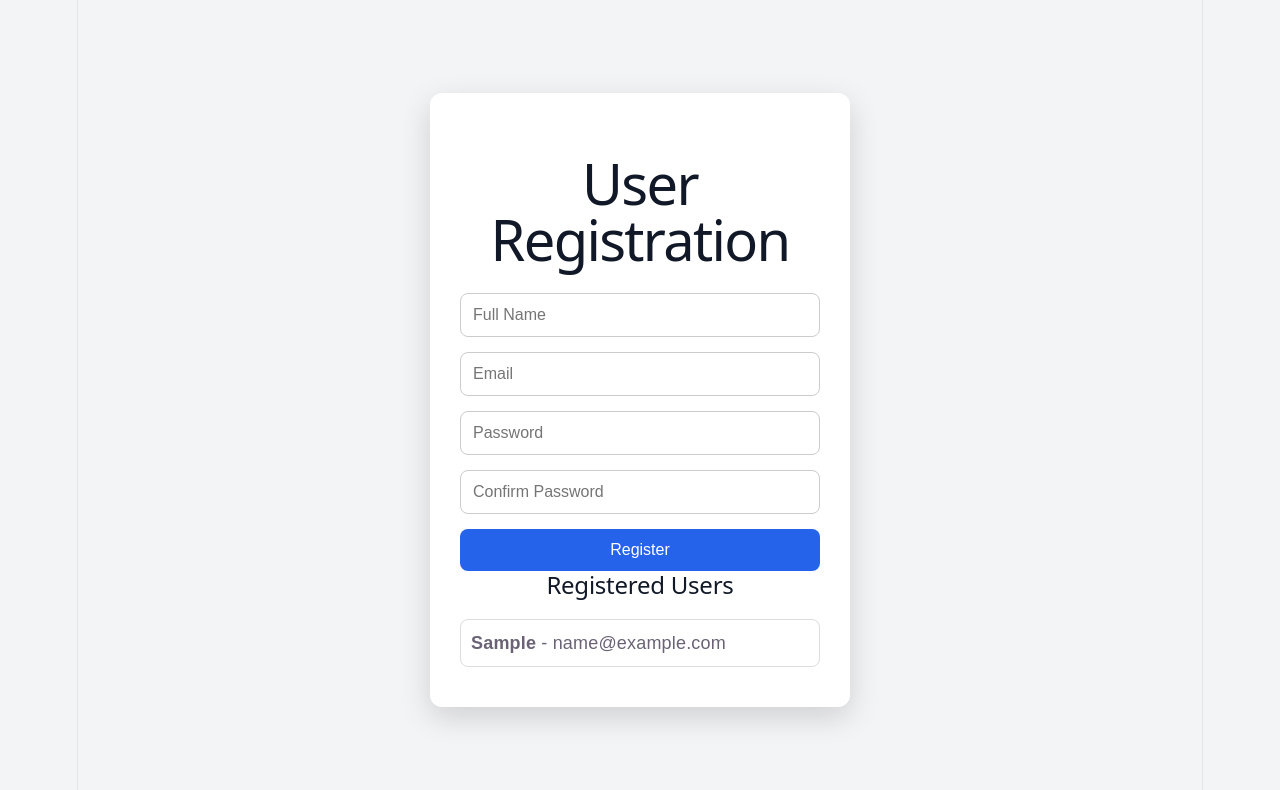
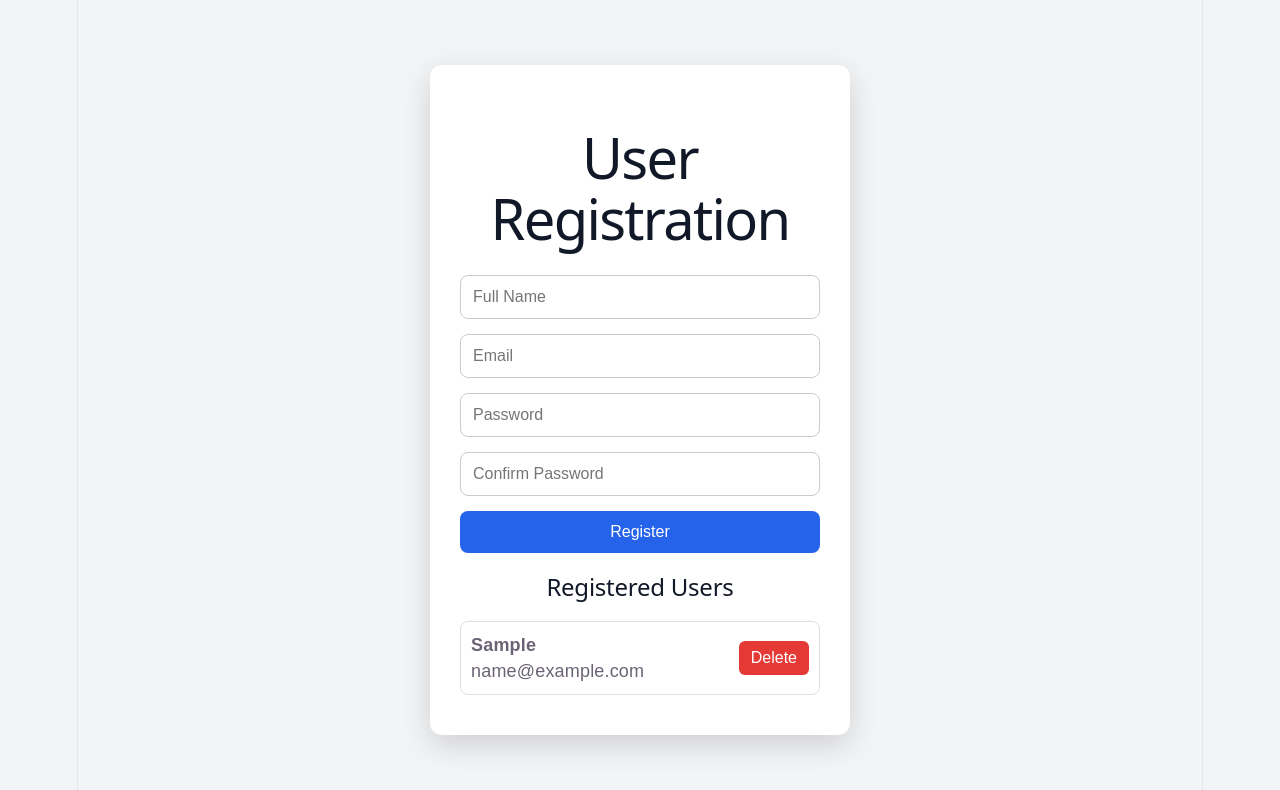
Before and after one commit to hafiz-1/User-registeration-form, a React (Vite) app: page / in a window 1280 px wide. Both pictures are taken after typing "Sample", "name@example.com", "Sample123", "Sample123" into the empty fields and a click on the button "Register". Shown: the top 790 px of the page. Built offline with nearby package versions, Linux system fonts and the light colour scheme.

Commit message:
Delete button added

```diff
--- a/src/App.css
+++ b/src/App.css
@@ -1,109 +1,67 @@
-*{
-
-    margin:0;
-    padding:0;
-    box-sizing:border-box;
-
-    font-family:Arial, Helvetica, sans-serif;
-
+* {
+    margin: 0;
+    padding: 0;
+    box-sizing: border-box;
+    font-family: Arial, Helvetica, sans-serif;
 }
 
-body{
-
-    background:#f3f4f6;
-
+body {
+    background: #f3f4f6;
 }
 
-.container{
-
-    min-height:100vh;
-
-    display:flex;
-
-    justify-content:center;
-
-    align-items:center;
-
+.container {
+    min-height: 100vh;
+    display: flex;
+    justify-content: center;
+    align-items: center;
 }
 
-.card{
-
-    width:420px;
-
-    background:white;
-
-    padding:30px;
-
-    border-radius:12px;
-
-    box-shadow:0 10px 30px rgba(0,0,0,.15);
-
+.card {
+    width: 420px;
+    background: white;
+    padding: 30px;
+    border-radius: 12px;
+    box-shadow: 0 10px 30px rgba(0, 0, 0, 0.15);
 }
 
-h1{
-
-    text-align:center;
-
-    color:#111827;
-
-    line-height: 1.01;
-
-    margin-bottom:25px;
-
+h1 {
+    text-align: center;
+    color: #111827;
+    line-height: 1.1;
+    margin-bottom: 25px;
 }
 
-h2{
-
-    color:#111827;
-
-    margin-bottom:15px;
-
+h2 {
+    color: #111827;
+    margin: 20px 0 15px;
 }
 
-form{
-
-    display:flex;
-
-    flex-direction:column;
-
-    gap:15px;
-
+form {
+    display: flex;
+    flex-direction: column;
+    gap: 15px;
 }
 
-input{
-
-    padding:12px;
-
-    border:1px solid #ccc;
-
-    border-radius:8px;
-
-    font-size:16px;
-
+input {
+    padding: 12px;
+    border: 1px solid #ccc;
+    border-radius: 8px;
+    font-size: 16px;
 }
 
-button{
-
-    padding:12px;
-
-    background:#2563eb;
-
-    color:white;
-
-    border:none;
-
-    border-radius:8px;
-
-    cursor:pointer;
-
-    font-size:16px;
-
+button {
+    padding: 12px;
+    background: #2563eb;
+    color: white;
+    border: none;
+    border-radius: 8px;
+    cursor: pointer;
+    font-size: 16px;
+    transition: background 0.3s ease;
 }
 
-button:hover{
-
-    background:#1d4ed8;
-
+button:hover {
+    background: #1d4ed8;
 }
 
 .error {
@@ -114,14 +72,27 @@ button:hover{
 
 .user-list {
     list-style: none;
+    margin-top: 20px;
     padding: 0;
-    margin-top: 20px;
 }
 
 .user-list li {
+    display: flex;
+    justify-content: space-between;
+    align-items: center;
     padding: 10px;
     margin-bottom: 10px;
     border: 1px solid #ddd;
     border-radius: 8px;
     text-align: left;
 }
+
+.delete-btn {
+    background: #e53935;
+    padding: 8px 12px;
+    border-radius: 6px;
+}
+
+.delete-btn:hover {
+    background: #c62828;
+}
--- a/src/App.jsx
+++ b/src/App.jsx
@@ -70,23 +70,24 @@ function App() {
 
   }
 
+  function handleDelete(indexToDelete) {
+
+    const updatedUsers = users.filter((user, index) => {
+
+      return index !== indexToDelete;
+
+    });
+
+    setUsers(updatedUsers);
+
+  }
+
   useEffect(() => {
 
     localStorage.setItem("users", JSON.stringify(users));
 
   }, [users]);
 
-  useEffect(() => {
-
-    const storedUsers = localStorage.getItem("users");
-
-    if (storedUsers) {
-
-      setUsers(JSON.parse(storedUsers));
-
-    }
-
-  }, []);
 
   return (
 
@@ -142,7 +143,17 @@ function App() {
 
             <li key={index}>
 
-              <strong>{user.name}</strong> - {user.email}
+              <div>
+                <strong>{user.name}</strong><br />
+                {user.email}
+              </div>
+
+              <button
+                className="delete-btn"
+                onClick={() => handleDelete(index)}
+              >
+                Delete
+              </button>
 
             </li>
 
```
